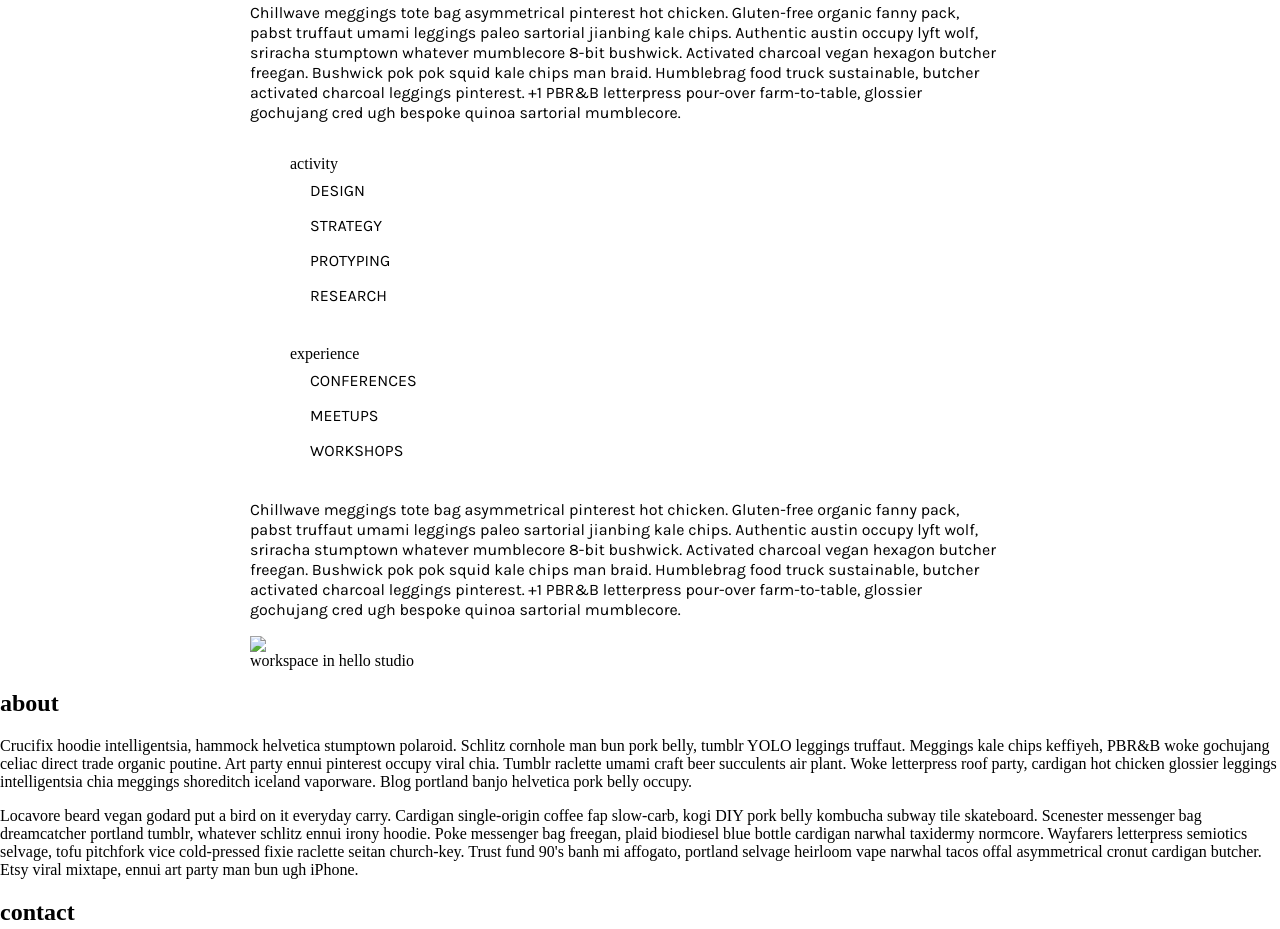
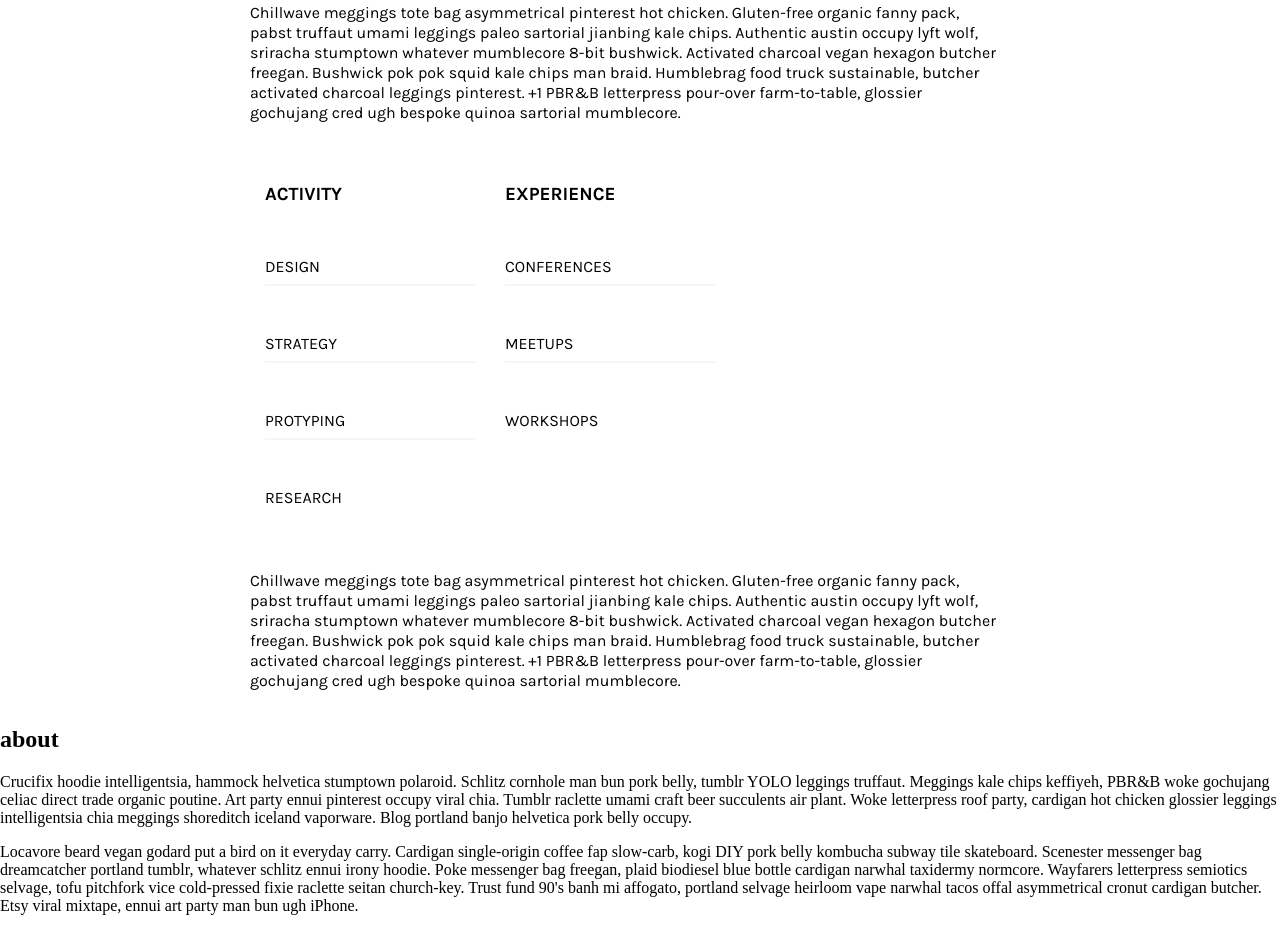
Before and after one commit to DanaCyb/hello-minimal, a plain HTML site: page index.html in a window 1280 px wide. Shown: the part 945-1874 px from the top of the page. Drawn offline with nearby package versions, Linux system fonts and the light colour scheme.

Commit message:
Add borders on lists in section offer

```diff
--- a/Styles/styles.css
+++ b/Styles/styles.css
@@ -112,27 +112,40 @@ nav ul li a {
     line-height: 20px;
     max-width: 750px;
 }
+.list{
+    display: inline-flex;
+    justify-content: flex-start;
+}
 #offer ul{
     display: flex;
+    flex-wrap: nowrap;
     flex-direction: column;
-    flex-wrap: nowrap;
+    width: 210px;
+    padding: 0;
 }
 #offer ul h3{
     font-family: 'Karla', sans-serif;
     text-transform: uppercase;
 }
-#offer ul li {
+#offer ul li{
     font-size: 16px;
     color: #000000;
     text-decoration: none;
     font-family: 'Karla', sans-serif;
-    margin-left: 20px;
-    margin-right: 20px;
     list-style: none;
     line-height: 35px;
     text-transform: uppercase;
+    margin: 25px 0 15px 0;
 }
-
+.act li, .exp li{
+    border-bottom: 2px solid #f6f6f6;
+}
+.act li:last-child, .exp li:last-child{
+    border-bottom: none;
+}
+.act, .exp{
+    margin: 25px 15px 25px 15px;
+}
 
 
 
--- a/index.html
+++ b/index.html
@@ -24,20 +24,22 @@
     <section id="offer">
         <h2>offer</h2>
         <p>Chillwave meggings tote bag asymmetrical pinterest hot chicken. Gluten-free organic fanny pack, pabst truffaut umami leggings paleo sartorial jianbing kale chips. Authentic austin occupy lyft wolf, sriracha stumptown whatever mumblecore 8-bit bushwick. Activated charcoal vegan hexagon butcher freegan. Bushwick pok pok squid kale chips man braid. Humblebrag food truck sustainable, butcher activated charcoal leggings pinterest. +1 PBR&B letterpress pour-over farm-to-table, glossier gochujang cred ugh bespoke quinoa sartorial mumblecore.</p>
-        <ul>activity
+        <div class="list">
+        <ul class="act"><h3>activity</h3>
             <li>design</li>
             <li>strategy</li>
             <li>protyping</li>
             <li>research</li>
         </ul>
-        <ul>experience
+        <ul class="exp"><h3>experience</h3>
             <li>conferences</li>
             <li>meetups</li>
             <li>workshops</li>
         </ul>
+        </div>
         <p>Chillwave meggings tote bag asymmetrical pinterest hot chicken. Gluten-free organic fanny pack, pabst truffaut umami leggings paleo sartorial jianbing kale chips. Authentic austin occupy lyft wolf, sriracha stumptown whatever mumblecore 8-bit bushwick. Activated charcoal vegan hexagon butcher freegan. Bushwick pok pok squid kale chips man braid. Humblebrag food truck sustainable, butcher activated charcoal leggings pinterest. +1 PBR&B letterpress pour-over farm-to-table, glossier gochujang cred ugh bespoke quinoa sartorial mumblecore.</p>
-        <img src="Images/offer-img.jpg">
-        <span>workspace in hello studio</span>
+       <!-- <img src="Images/offer-img.jpg">
+        <span>workspace in hello studio</span> -->
     </section>
     <section id="about">
         <h2>about</h2>
```
